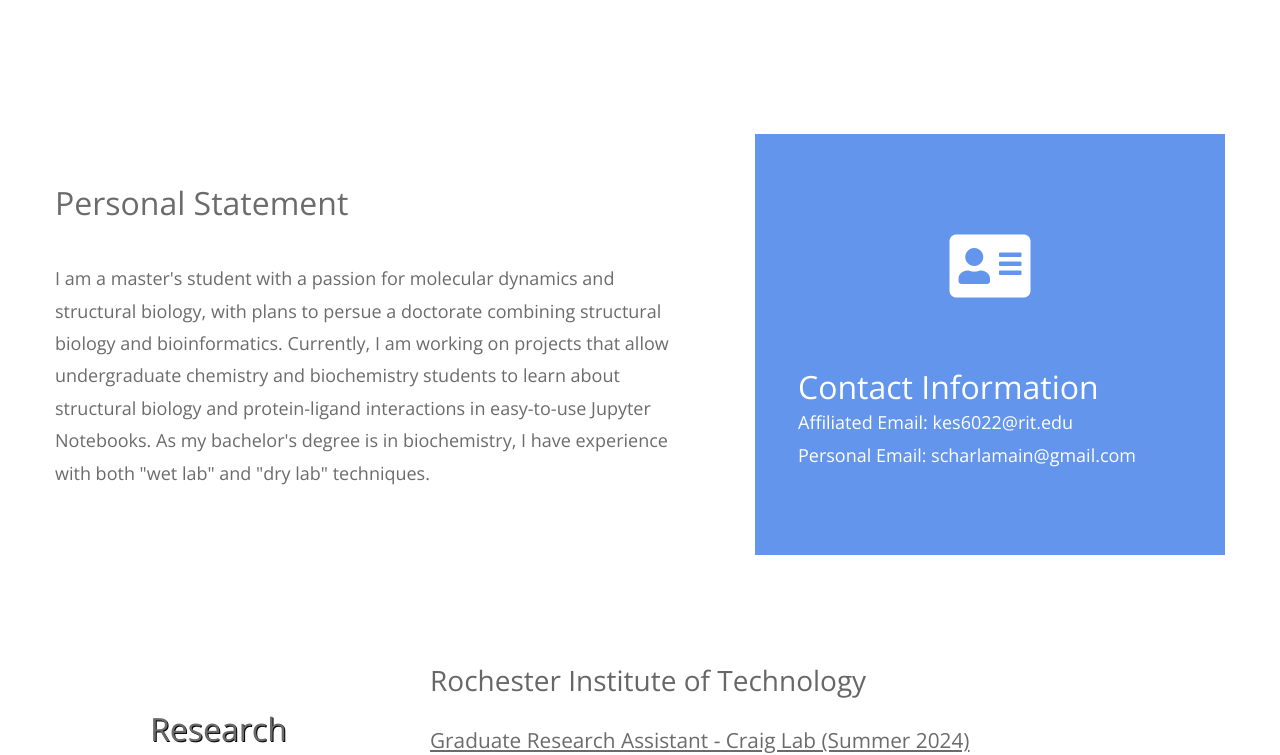
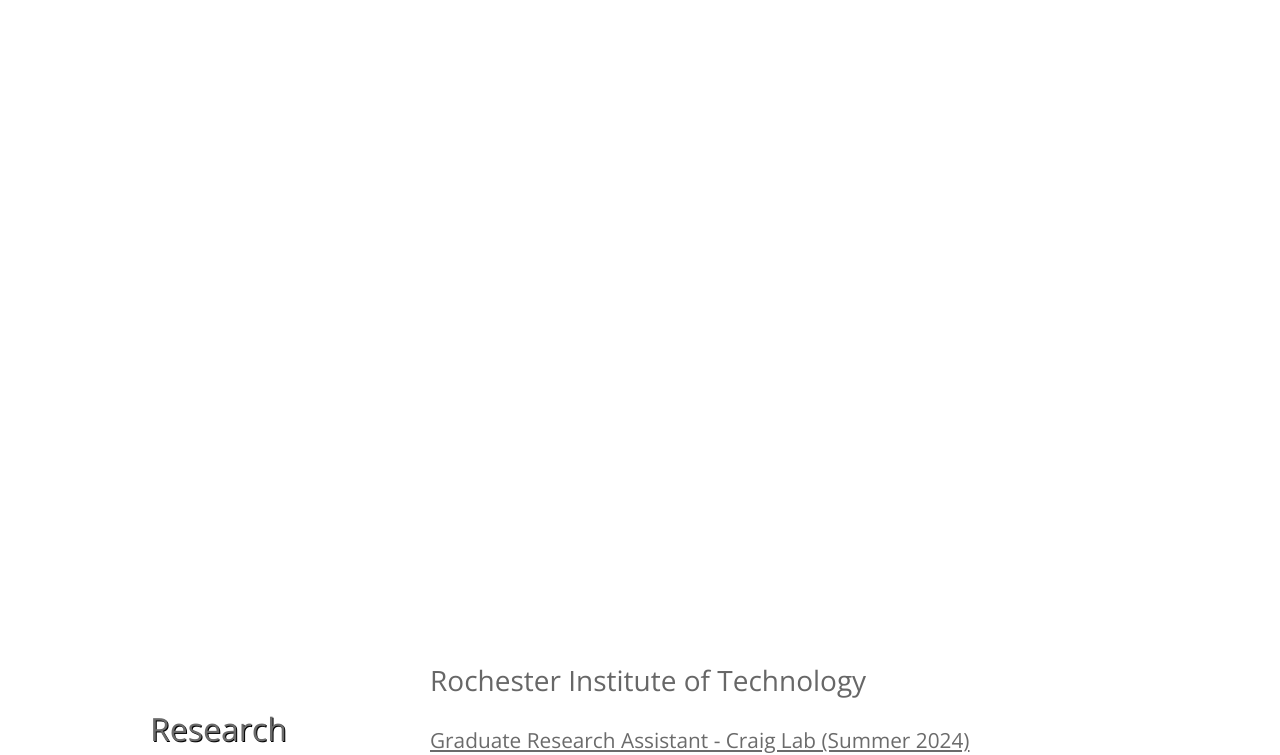
Before and after one commit to leesch27/leesch27.github.io, a plain HTML site: page education.html in a window 1280 px wide. Shown: the part 545-1300 px from the top of the page. Drawn offline with nearby package versions, Linux system fonts and the light colour scheme.

Commit message:
Update education.html

```diff
--- a/education.html
+++ b/education.html
@@ -27,39 +27,6 @@ https://templatemo.com/tm-530-mini-profile
               <div class="tm-brand-container text-center">
                 <h1 class="tm-brand-name">Lee Schoneman</h1>
                 <p class="tm-brand-description mb-0">Graduate Student, Rochester Institute of Technology</p>
-              </div>
-            </div>
-          </div>
-        </div>
-      </div>
-
-      <div class="tm-bg-white-transparent tm-welcome-container">
-        <div class="container-fluid">
-          <div class="row h-100">
-            <!-- Welcome Text -->
-            <!-- White transparent bg -->
-            <div class="col-md-7 tm-welcome-left-col">
-              <div class="tm-welcome-left">
-                <h2 class="tm-welcome-title">Personal Statement</h2>
-                <p class="pb-0">
-                I am a master's student with a passion for molecular dynamics and structural biology, with plans to persue a doctorate combining structural biology and bioinformatics.
-                Currently, I am working on projects that allow undergraduate chemistry and biochemistry students to learn about structural biology and protein-ligand interactions in easy-to-use Jupyter Notebooks.
-                As my bachelor's degree is in biochemistry, I have experience with both "wet lab" and "dry lab" techniques.
-
-                </p>
-              </div>
-            </div>
-            <!-- Brown bg -->
-            <div class="col-md-5">
-              <div class="tm-welcome-right">
-                <i class="fas fa-4x fa-address-card p-3 tm-welcome-icon"></i>
-                <h2 class="mb-0">Contact Information</h2>
-                <p class="mb-0">
-                  Affiliated Email: kes6022@rit.edu
-                </p>
-                <p class="mb-0">
-                  Personal Email: scharlamain@gmail.com
-                </p>
               </div>
             </div>
           </div>
```
